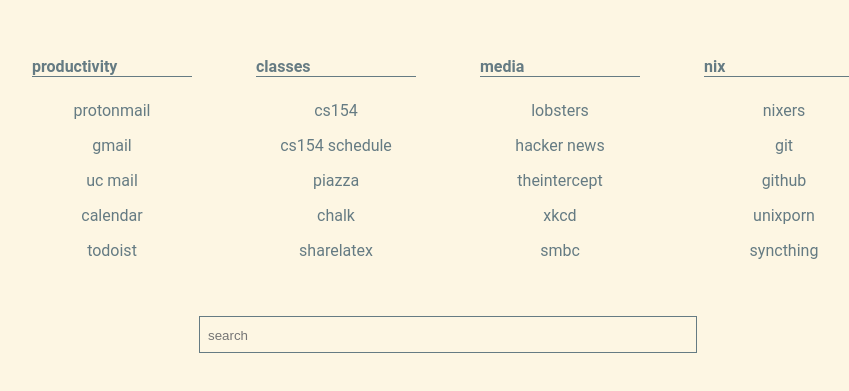
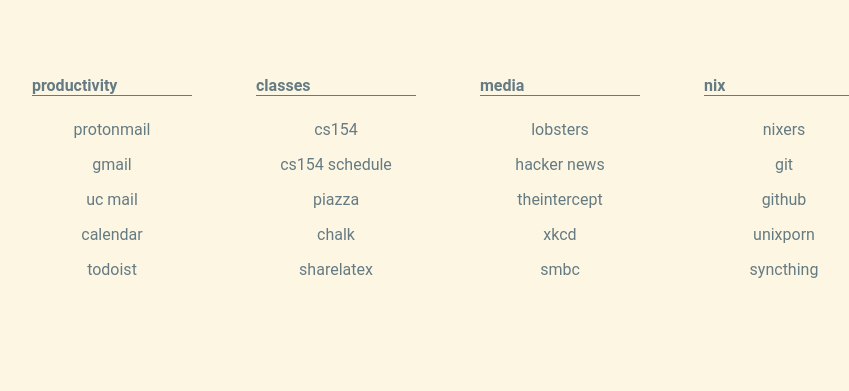
Before and after one commit to westminsterabi/dotfiles, a plain HTML site: page startpage/index.html in a window 1280 px wide. Shown: the part 219-610 px from the top of the page, without its empty margins (192-1041 px from the left). Drawn offline with Linux system fonts and the light colour scheme.

Commit message:
Removed searchbar

```diff
--- a/startpage/index.html
+++ b/startpage/index.html
@@ -54,12 +54,6 @@
 				</div>
 			</div>
 
-			<div class="search">
-				<form method="get" action="https://duckduckgo.com/?">
-					<input class="search-box" name="q" type="text" placeholder="search" />
-				</form>
-			</div>
-
 		</div>
 	</body>
 </html>
```
